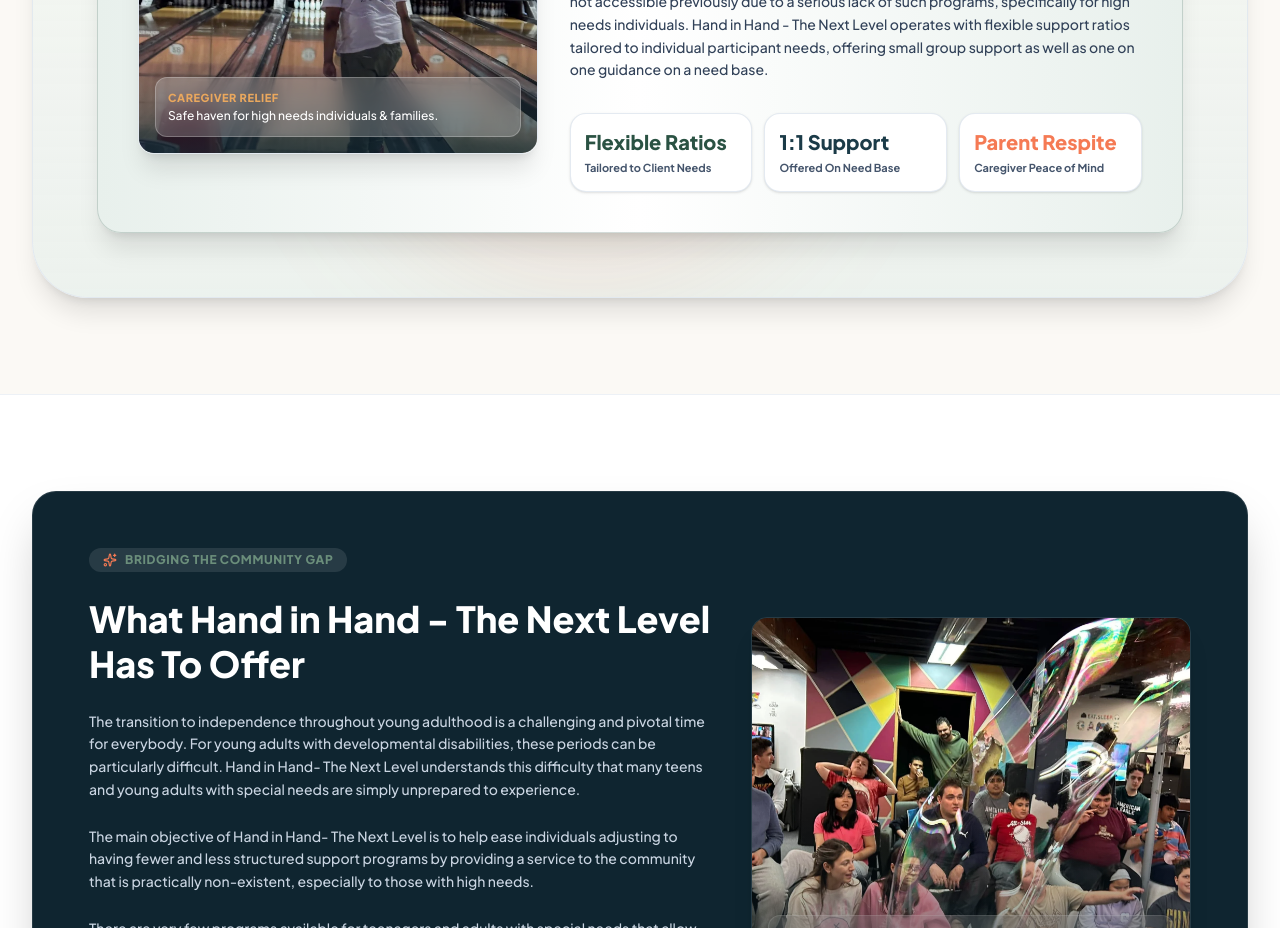
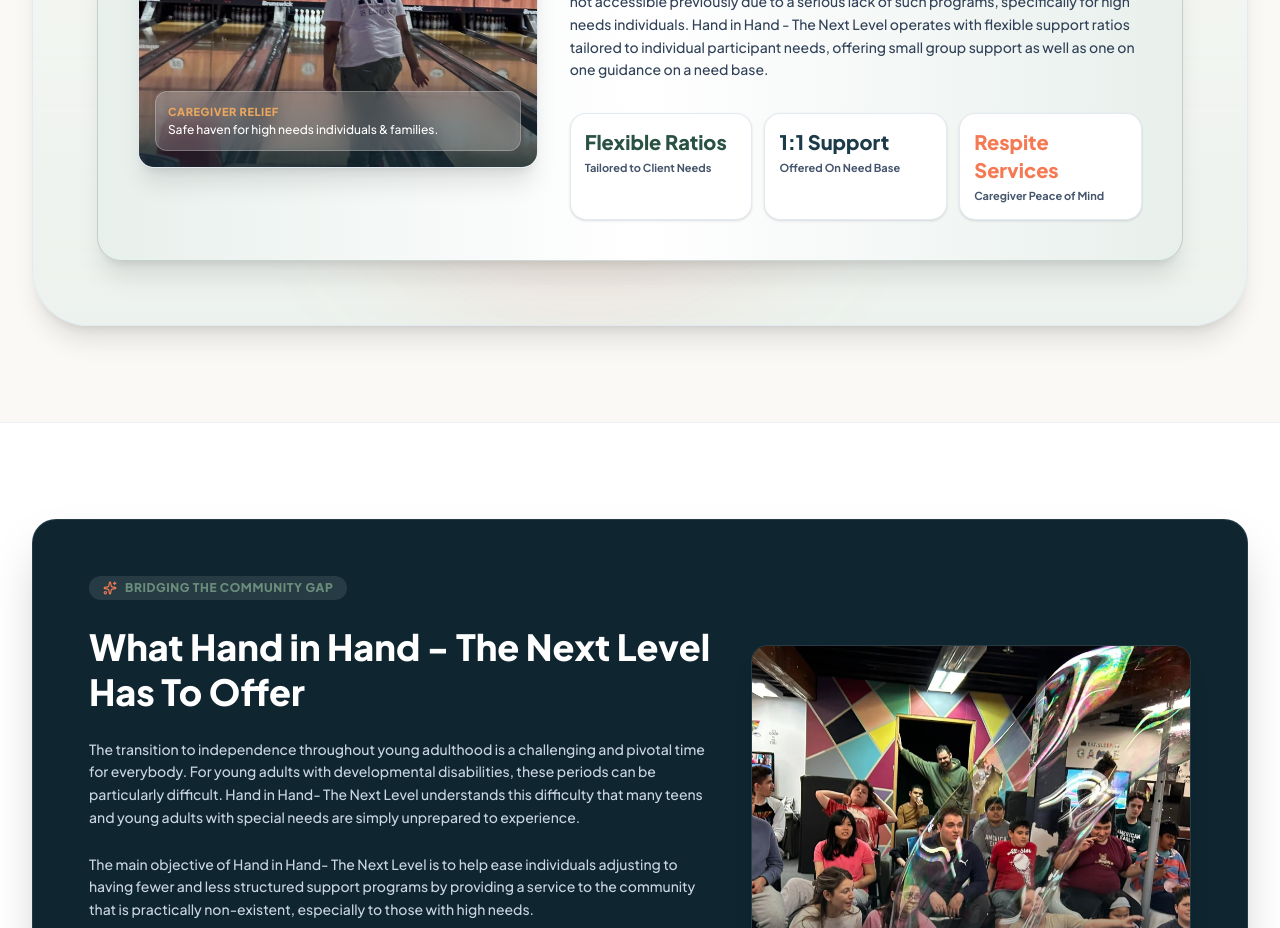
Before and after one commit to SyedOwais/hand-in-hand, a Next.js app: page /about-the-next-level in a window 1280 px wide. Shown: the part 3720-4648 px from the top of the page. Built offline with nearby package versions, Linux system fonts and the light colour scheme.

Commit message:
Update Parent Respite label to Respite Services

```diff
--- a/src/app/about-the-next-level/page.tsx
+++ b/src/app/about-the-next-level/page.tsx
@@ -479,7 +479,7 @@
                         </div>
 
                         <div className="p-3.5 rounded-2xl bg-white border border-slate-200/90 shadow-sm space-y-1">
-                          <span className="block text-xl font-black text-[#F57A54]">Parent Respite</span>
+                          <span className="block text-xl font-black text-[#F57A54]">Respite Services</span>
                           <span className="block text-[11px] text-slate-600 font-bold">Caregiver Peace of Mind</span>
                         </div>
 
```
